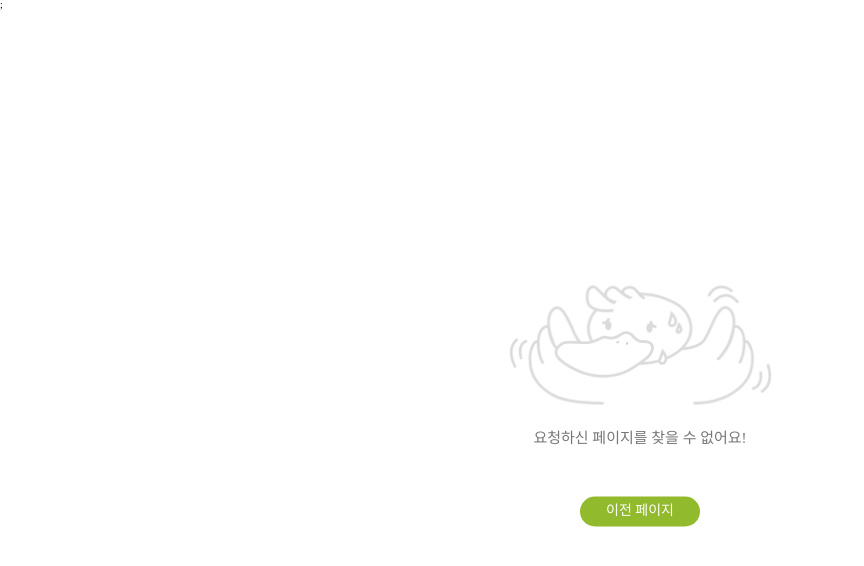
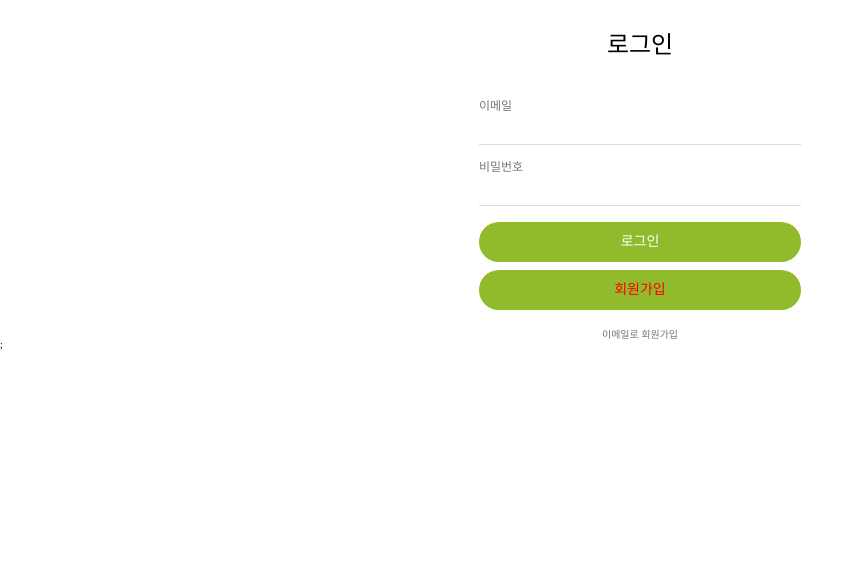
Before and after one commit to One-Hundred-Trials/Good-Harvest-Market, a React (Create React App) app: page /login/login_email in a window 1280 px wide. Shown: the top 566 px of the page, without its empty margins (0-864 px from the left). Built offline with nearby package versions, Linux system fonts and the light colour scheme.

Commit message:
Add: Outlet 외 라우터 코드 추가

```diff
--- a/src/pages/Login/LoginEmail/LoginEmail.jsx
+++ b/src/pages/Login/LoginEmail/LoginEmail.jsx
@@ -1,21 +1,24 @@
 import React from 'react';
-import {
-  ContSecStyle,
-  HeaderStyle,
-  InputFormStyle,
-  BtnComStyle,
-} from './LoginEmailStyle';
+import Button from '../../../components/Button/Button';
+import Input from '../../../components/Input/Input';
+// import {
+//   ContSecStyle,
+//   HeaderStyle,
+//   InputFormStyle,
+//   BtnComStyle,
+// } from './LoginEmailStyle';
+import { ContSecStyle, HeaderStyle, InputFormStyle } from './LoginEmailStyle';
 
-export default function LoginEmail() {
+export default function LoginEmail(props) {
+  console.log(props);
   return (
     <ContSecStyle>
       <HeaderStyle>로그인</HeaderStyle>
       <InputFormStyle>
-        <label htmlFor="email">이메일</label>
-        <input type="email" id="email" />
-        <label htmlFor="pw">비밀번호</label>
-        <input type="password" id="pw" />
-        <BtnComStyle>{'로그인'}</BtnComStyle>
+        <Input label="이메일" type="email" />
+        <Input className="pw" label="비밀번호" type="password" />
+        <Button className="loginBtn"> {'로그인'}</Button>
+        <Button>{'회원가입'}</Button>
       </InputFormStyle>
       <a style={{ display: 'block', marginTop: '20px' }}>이메일로 회원가입</a>
     </ContSecStyle>
--- a/src/pages/Login/LoginEmail/LoginEmailStyle.jsx
+++ b/src/pages/Login/LoginEmail/LoginEmailStyle.jsx
@@ -1,6 +1,5 @@
 import styled from 'styled-components';
 import { Wrap } from '../../../styles/GlobalStyles';
-import { BtnStyle } from '../../../components/Button/Button';
 
 const ContSecStyle = styled.section`
   ${Wrap}
@@ -23,7 +22,9 @@ const InputFormStyle = styled.form`
   width: 322px;
   margin: 0 auto;
   text-align: left;
-  label {
+  button + button {
+    margin-top: 8px;
+    color: red;
   }
   input {
     width: 322px;
@@ -37,9 +38,5 @@ const InputFormStyle = styled.form`
     }
   }
 `;
-const BtnComStyle = styled(BtnStyle)`
-  ${BtnStyle};
-  margin-top: 20px;
-`;
 
-export { ContSecStyle, HeaderStyle, InputFormStyle, BtnComStyle };
+export { ContSecStyle, HeaderStyle, InputFormStyle };
--- a/src/pages/Main/Chat/Chat.jsx
+++ b/src/pages/Main/Chat/Chat.jsx
@@ -18,7 +18,7 @@ export default function Chat() {
         <ChatList />
         <ChatList />
       </ChatListContainerSection>
-      <Nav />
+      {/* <Nav /> */}
     </>
   );
 }
--- a/src/pages/Main/Home/Home.jsx
+++ b/src/pages/Main/Home/Home.jsx
@@ -3,6 +3,7 @@ import TopMainNav from '../../../components/Header/TopMainNav/TopMainNav';
 import HomeRenderBlank from '../../../components/HomeRender/HomeRenderBlank';
 import HomeRenderHomeFeed from '../../../components/HomeRender/HomeRenderHomeFeed';
 import Nav from '../../../components/Nav/Nav';
+import LoginEmail from '../../Login/LoginEmail/LoginEmail';
 
 export default function Home() {
   return (
@@ -10,7 +11,8 @@ export default function Home() {
       <TopMainNav>주말의 즐거운 풍년마켓</TopMainNav>
       {/* 조건부 렌더링 HomeRenderBlank 또는 HomeRenderHomeFeed */}
       <HomeRenderBlank />
-      <Nav />
+      {/* <LoginEmail /> */}
+      {/* <Nav /> */}
     </div>
   );
 }
--- a/src/pages/Main/Home/Search/Search.jsx
+++ b/src/pages/Main/Home/Search/Search.jsx
@@ -24,7 +24,6 @@ export default function Search() {
           <ProfileImgAccount width="50px"></ProfileImgAccount>
         </SearchResultStyle>
       </ContSecStyle>
-      <Nav />
     </>
   );
 }
--- a/src/pages/Main/Profile/MyProfile/MyProfile.jsx
+++ b/src/pages/Main/Profile/MyProfile/MyProfile.jsx
@@ -13,7 +13,6 @@ export default function MyProfile() {
   return (
     <WrapContainer>
       <Profile />
-      <Follow />
     </WrapContainer>
   );
 }
--- a/src/pages/Main/Profile/MyProfile/Product/ProductEdit/ProductEdit.jsx
+++ b/src/pages/Main/Profile/MyProfile/Product/ProductEdit/ProductEdit.jsx
@@ -5,7 +5,7 @@ import ProductImgUpload from '../../../../../../components/ProductImgUpload/Prod
 import {
   ProductUploadContStyle,
   ProductUploadSectionStyle,
-} from './ProductUploadStyle';
+} from './ProductEditStyle';
 
 export default function ProductUpload() {
   return (
--- a/src/pages/Main/Profile/MyProfile/Product/ProductEdit/ProductEditStyle.jsx
+++ b/src/pages/Main/Profile/MyProfile/Product/ProductEdit/ProductEditStyle.jsx
@@ -1,9 +1,11 @@
 import styled from 'styled-components';
 import { Wrap } from '../../../../../../styles/GlobalStyles';
 
-export const ProductUploadContStyle = styled.div`
+const ProductUploadContStyle = styled.div`
   ${Wrap}
 `;
-export const ProductUploadSectionStyle = styled.section`
+const ProductUploadSectionStyle = styled.section`
   padding: 30px 34px;
 `;
+
+export { ProductUploadContStyle, ProductUploadSectionStyle };
--- a/src/pages/Root.jsx
+++ b/src/pages/Root.jsx
@@ -4,17 +4,21 @@ import Nav from '../components/Nav/Nav';
 import Login from './Login/Login';
 
 export default function Root() {
-  const login = true;
+  // const login = true;
   return (
-    <div>
-      {login ? (
-        <React.Fragment>
-          <Nav />
-          <Outlet />
-        </React.Fragment>
-      ) : (
-        <Login />
-      )}
-    </div>
+    <React.Fragment>
+      <Nav />
+      <Outlet />
+    </React.Fragment>
+    // <div>
+    //   {login ? (
+    //     <React.Fragment>
+    //       <Nav />
+    //       <Outlet />
+    //     </React.Fragment>
+    //   ) : (
+    //     <Login />
+    //   )}
+    // </div>
   );
 }
```
Also changed, not shown: src/App.jsx (+50 -9 lines).
